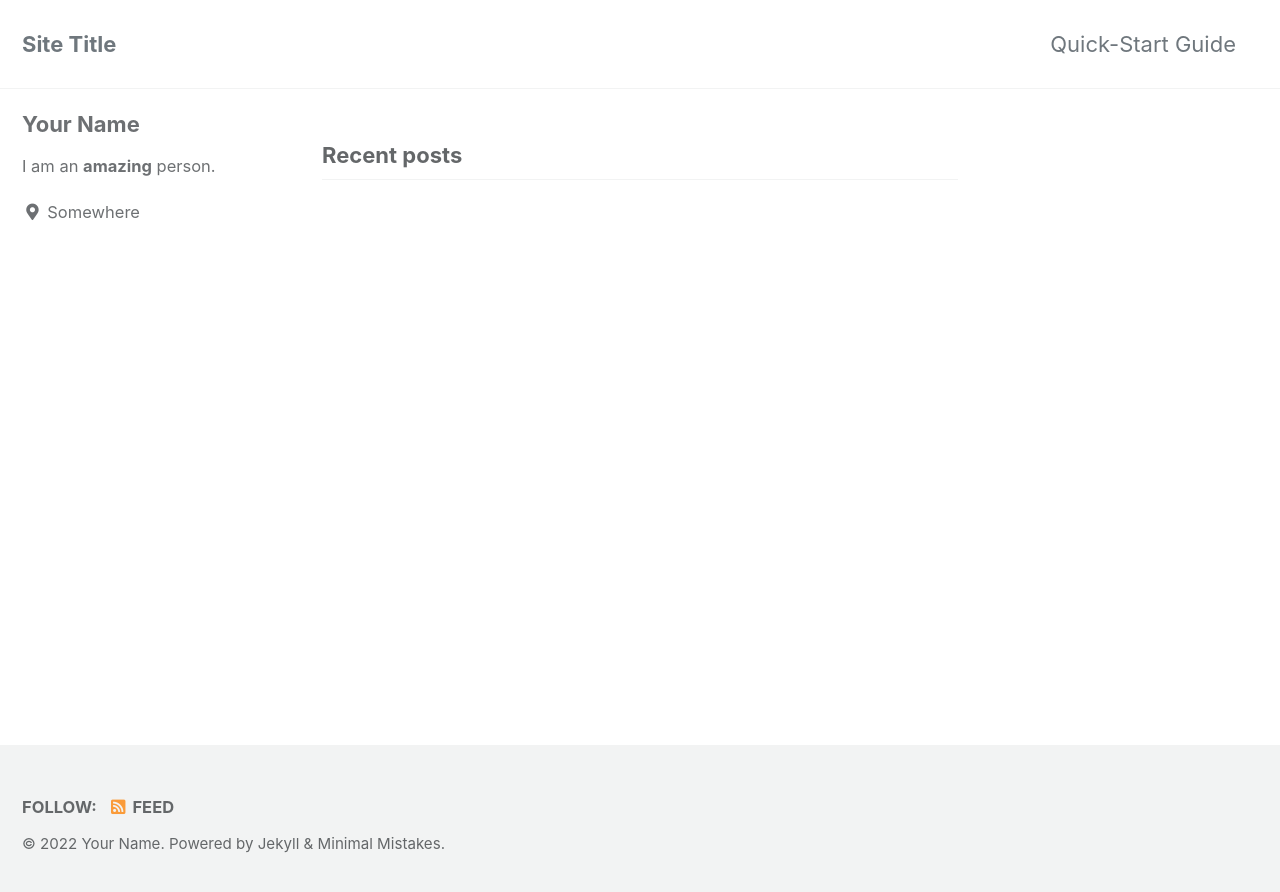
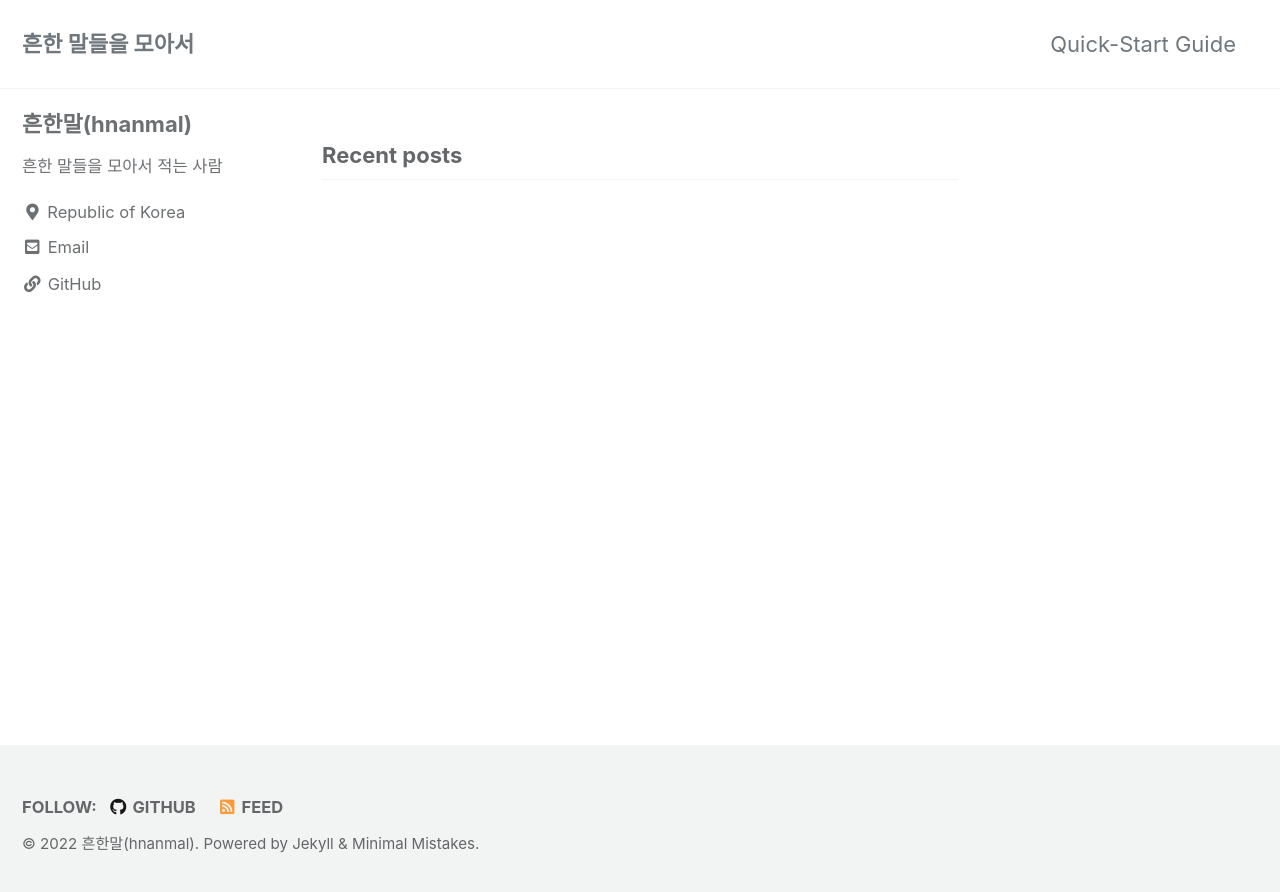
Before and after one commit to HNANmal/HNANmal.github.io, a Jekyll site: the page built from index.html, in a window 1280 px wide. Shown: the top 892 px of the page. Built offline with Jekyll 4.4.1, drawn with Linux system fonts in a browser that asks for light colours; cached includes are drawn as plain includes; the list of posts is cut into pages by our own code.

Commit message:
Update _config.yml

```diff
--- a/_config.yml
+++ b/_config.yml
@@ -16,17 +16,17 @@ minimal_mistakes_skin    : "default" # "air", "aqua", "contrast", "dark", "dirt"
 
 # Site Settings
 locale                   : "en-US"
-title                    : "Site Title"
+title                    : "흔한 말들을 모아서"
 title_separator          : "-"
 subtitle                 : # site tagline that appears below site title in masthead
-name                     : "Your Name"
-description              : "An amazing website."
-url                      : # the base hostname & protocol for your site e.g. "https://mmistakes.github.io"
+name                     : "흔한말(hnanmal)"
+description              : "흔한 말들을 모아서"
+url                      : "https://hnanmal.github.io/" # the base hostname & protocol for your site e.g. "https://mmistakes.github.io"
 baseurl                  : # the subpath of your site, e.g. "/blog"
 repository               : # GitHub username/repo-name e.g. "mmistakes/minimal-mistakes"
 teaser                   : # path of fallback teaser image, e.g. "/assets/images/500x300.png"
 logo                     : # path of logo image to display in the masthead, e.g. "/assets/images/88x88.png"
-masthead_title           : # overrides the website title displayed in the masthead, use " " for no title
+masthead_title           : "흔한 말들을 모아서" # overrides the website title displayed in the masthead, use " " for no title
 # breadcrumbs            : false # true, false (default)
 words_per_minute         : 200
 comments:
@@ -102,52 +102,43 @@ analytics:
 
 # Site Author
 author:
-  name             : "Your Name"
+  name             : "흔한말(hnanmal)"
   avatar           : # path of avatar image, e.g. "/assets/images/bio-photo.jpg"
-  bio              : "I am an **amazing** person."
-  location         : "Somewhere"
+  bio              : "흔한 말들을 모아서 적는 사람"
+  location         : "Republic of Korea"
   email            :
   links:
     - label: "Email"
       icon: "fas fa-fw fa-envelope-square"
-      # url: "mailto:your.name@email.com"
-    - label: "Website"
+      url: mailto:hnanmal.prime@gmail.com
+    - label: "GitHub"
       icon: "fas fa-fw fa-link"
-      # url: "https://your-website.com"
-    - label: "Twitter"
-      icon: "fab fa-fw fa-twitter-square"
-      # url: "https://twitter.com/"
-    - label: "Facebook"
-      icon: "fab fa-fw fa-facebook-square"
-      # url: "https://facebook.com/"
-    - label: "GitHub"
-      icon: "fab fa-fw fa-github"
-      # url: "https://github.com/"
-    - label: "Instagram"
-      icon: "fab fa-fw fa-instagram"
+      url: "https://github.com/hnanmal"
+    # - label: "Instagram"
+    #   icon: "fab fa-fw fa-instagram"
       # url: "https://instagram.com/"
 
 # Site Footer
 footer:
   links:
-    - label: "Twitter"
-      icon: "fab fa-fw fa-twitter-square"
-      # url:
-    - label: "Facebook"
-      icon: "fab fa-fw fa-facebook-square"
-      # url:
+    # - label: "Twitter"
+    #   icon: "fab fa-fw fa-twitter-square"
+    #   # url:
+    # - label: "Facebook"
+    #   icon: "fab fa-fw fa-facebook-square"
+    #   # url:
     - label: "GitHub"
       icon: "fab fa-fw fa-github"
-      # url:
-    - label: "GitLab"
-      icon: "fab fa-fw fa-gitlab"
-      # url:
-    - label: "Bitbucket"
-      icon: "fab fa-fw fa-bitbucket"
-      # url:
-    - label: "Instagram"
-      icon: "fab fa-fw fa-instagram"
-      # url:
+      url: "https://github.com/hnanmal"
+    # - label: "GitLab"
+    #   icon: "fab fa-fw fa-gitlab"
+    #   # url:
+    # - label: "Bitbucket"
+    #   icon: "fab fa-fw fa-bitbucket"
+    #   # url:
+    # - label: "Instagram"
+    #   icon: "fab fa-fw fa-instagram"
+    #   # url:
 
 
 # Reading Files
@@ -216,7 +207,7 @@ sass:
 
 # Outputting
 permalink: /:categories/:title/
-paginate: 5 # amount of posts to show
+paginate: 15 # amount of posts to show
 paginate_path: /page:num/
 timezone: # https://en.wikipedia.org/wiki/List_of_tz_database_time_zones
 
@@ -288,3 +279,11 @@ defaults:
       comments: # true
       share: true
       related: true
+
+  # _pages                      : 해당 하단 영역이 새로 추가되었습니다.
+  - scope:
+      path: "_pages"
+      type: pages
+    values:
+      layout: single
+      author_profile: true
```
